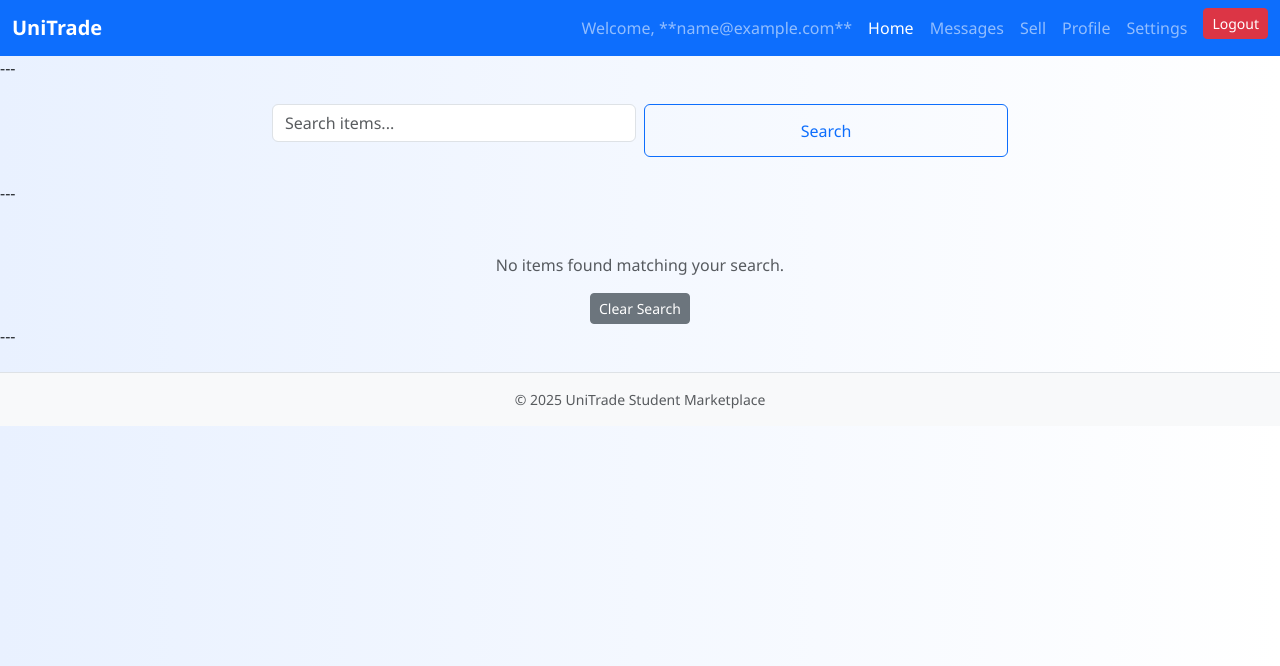
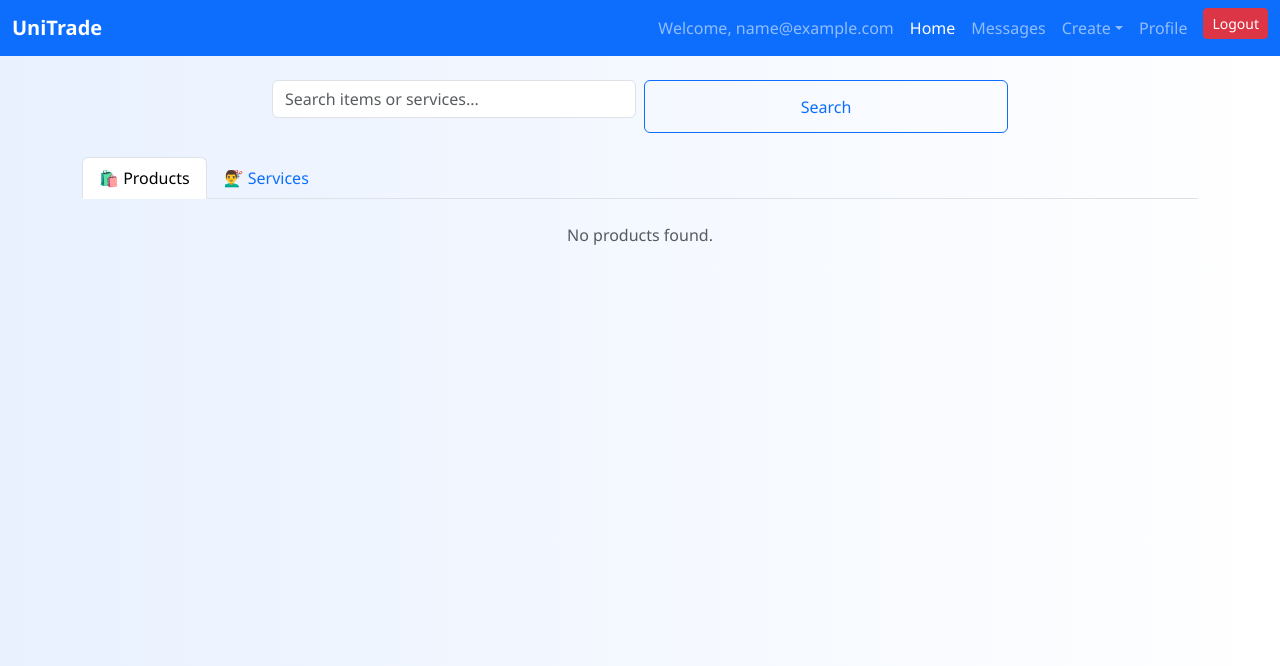
Before and after one commit to toqiffoo/unitrade, a Flask app: page /dashboard in a window 1280 px wide. Shown: the top 666 px of the page. Run offline with Flask 3, Linux system fonts and the light colour scheme; the visitor is signed in with stand-in values (Sample User, id 1).

Commit message:
Added Services feature

```diff
--- a/app.py
+++ b/app.py
@@ -23,13 +23,11 @@
 
 # 2. Check for Environment Variable (Render Cloud)
 elif os.environ.get('FIREBASE_CREDENTIALS'):
-    # Convert the hidden cloud string back into JSON
     creds_json = json.loads(os.environ.get('FIREBASE_CREDENTIALS'))
     cred = credentials.Certificate(creds_json)
 
 # 3. Connect to Firebase
 if cred:
-    # Check if app is already initialized to prevent errors
     if not firebase_admin._apps:
         firebase_admin.initialize_app(cred, {'storageBucket': STORAGE_BUCKET})
 
@@ -37,8 +35,6 @@
     bucket = storage.bucket()
 else:
     print("WARNING: No credentials found. Database will not work.")
-
-# --- HELPER FUNCTIONS ---
 
 # --- HELPER FUNCTIONS ---
 def login_required(f):
@@ -73,30 +69,40 @@
 def dashboard():
     global db
     user_email = session.get('user_email', 'User')
-    search_query = request.args.get('q', '').lower() # Get search text
+    search_query = request.args.get('q', '').lower()
 
     products = []
+    services = [] # New list for services
+
     try:
-        # Fetch all products
+        # 1. Fetch Products
         products_ref = db.collection('products').order_by('created_at', direction=firestore.Query.DESCENDING).stream()
-
         for doc in products_ref:
             p = doc.to_dict()
             p['id'] = doc.id
-
-            # --- SEARCH LOGIC (Python Filter) ---
-            # If there is a search query, filter by name or description
             if search_query:
                 if search_query in p.get('name', '').lower() or search_query in p.get('description', '').lower():
                     products.append(p)
             else:
-                # No search? Show everything
                 products.append(p)
 
+        # 2. Fetch Services (Only fetch if "available" is True OR if we want to show all)
+        # For now, let's fetch all and filter in Python or Jinja
+        services_ref = db.collection('services').order_by('created_at', direction=firestore.Query.DESCENDING).stream()
+        for doc in services_ref:
+            s = doc.to_dict()
+            s['id'] = doc.id
+            # Search Logic for Services
+            if search_query:
+                if search_query in s.get('service_type', '').lower() or search_query in s.get('description', '').lower():
+                    services.append(s)
+            else:
+                services.append(s)
+
     except Exception as e:
-        print(f"Error fetching products: {e}")
+        print(f"Error fetching data: {e}")
 
-    return render_template('dashboard.html', user_email=user_email, products=products)
+    return render_template('dashboard.html', user_email=user_email, products=products, services=services)
 
 @app.route('/inbox')
 @login_required
@@ -104,19 +110,13 @@
     global db
     current_uid = session.get('uid')
     chat_list = []
-
     try:
         chats_ref = db.collection('chats').where('participants', 'array_contains', current_uid).stream()
         for doc in chats_ref:
             data = doc.to_dict()
             participants = data.get('participants', [])
             emails = data.get('emails', {})
-
-            other_uid = None
-            for uid in participants:
-                if uid != current_uid:
-                    other_uid = uid
-                    break
+            other_uid = next((uid for uid in participants if uid != current_uid), None)
 
             if other_uid:
                 chat_list.append({
@@ -124,10 +124,8 @@
                     'other_email': emails.get(other_uid, 'Unknown User'),
                     'last_message': data.get('last_message', 'No messages yet')
                 })
-
     except Exception as e:
         print(f"Error loading inbox: {e}")
-
     return render_template('inbox.html', chats=chat_list)
 
 @app.route('/sell', methods=['GET'])
@@ -135,12 +133,19 @@
 def sell():
     return render_template('sell.html')
 
+# NEW: Route for the Service Listing Page
+@app.route('/offer_service', methods=['GET'])
+@login_required
+def offer_service():
+    return render_template('services.html')
+
 @app.route('/profile')
 @login_required
 def profile():
     global db
     current_uid = session.get('uid')
     user_products = []
+    user_services = []
     user_info = {}
 
     try:
@@ -148,16 +153,24 @@
         if user_doc.exists:
             user_info = user_doc.to_dict()
 
+        # Get User's Products
         products_ref = db.collection('products').where('seller_uid', '==', current_uid).stream()
         for doc in products_ref:
             p = doc.to_dict()
             p['id'] = doc.id
             user_products.append(p)
 
+        # Get User's Services
+        services_ref = db.collection('services').where('provider_uid', '==', current_uid).stream()
+        for doc in services_ref:
+            s = doc.to_dict()
+            s['id'] = doc.id
+            user_services.append(s)
+
     except Exception as e:
         print(f"Error loading profile: {e}")
 
-    return render_template('profile.html', products=user_products, user=user_info)
+    return render_template('profile.html', products=user_products, services=user_services, user=user_info)
 
 @app.route('/settings')
 @login_required
@@ -178,19 +191,12 @@
     current_uid = session.get('uid')
     current_email = session.get('user_email')
     room_id = get_chat_room_id(current_uid, seller_uid)
-
     try:
         opponent_doc = db.collection('users').document(seller_uid).get()
         opponent_email = opponent_doc.to_dict().get('email', 'Seller')
     except Exception:
         opponent_email = 'Unknown Seller'
-
-    return render_template('chat.html',
-                           room_id=room_id,
-                           opponent_email=opponent_email,
-                           seller_uid=seller_uid,
-                           current_uid=current_uid,
-                           current_email=current_email)
+    return render_template('chat.html', room_id=room_id, opponent_email=opponent_email, seller_uid=seller_uid, current_uid=current_uid, current_email=current_email)
 
 @app.route('/logout')
 def logout():
@@ -206,7 +212,6 @@
     phone_number = data.get('phoneNumber')
     full_name = data.get('fullName', 'Student')
     password = data.get('password')
-
     try:
         try:
             user = auth.create_user(email=email, password=password)
@@ -214,7 +219,6 @@
         except firebase_admin.exceptions.FirebaseError:
             user = auth.get_user_by_email(email)
             uid = user.uid
-
         db.collection('users').document(uid).set({
             'email': email,
             'full_name': full_name,
@@ -230,39 +234,36 @@
     data = request.get_json()
     id_token = data.get('idToken')
     email = data.get('email')
-
     try:
+        # Verify the token
         decoded_token = auth.verify_id_token(id_token)
         uid = decoded_token['uid']
 
         session['logged_in'] = True
         session['uid'] = uid
         session['user_email'] = email
-
         return jsonify({'success': True, 'redirect_url': url_for('dashboard')})
-    except Exception:
+    except Exception as e:
+        # PRINT THE ERROR SO WE CAN SEE IT
+        print(f"Login Error: {e}")
         return jsonify({'success': False, 'message': 'Login failed.'}), 401
 
 @app.route('/api/sell', methods=['POST'])
 def api_sell():
     data = request.get_json()
     id_token = data.get('idToken')
-
     try:
         decoded_token = auth.verify_id_token(id_token)
         user_uid = decoded_token['uid']
-
-        # 1. Fetch User's Real Name to save with the product
         user_name = "Student Seller"
         user_doc = db.collection('users').document(user_uid).get()
         if user_doc.exists:
             user_name = user_doc.to_dict().get('full_name', 'Student Seller')
 
-        # 2. Save Product
         db.collection('products').add({
             'seller_uid': user_uid,
             'seller_email': decoded_token.get('email'),
-            'seller_name': user_name, # SAVING NAME HERE
+            'seller_name': user_name,
             'name': data.get('name'),
             'description': data.get('description'),
             'price': float(data.get('price')),
@@ -273,44 +274,77 @@
     except Exception as e:
         return jsonify({'success': False, 'message': str(e)}), 500
 
+# NEW: API to List a Service
+@app.route('/api/offer_service', methods=['POST'])
+def api_offer_service():
+    data = request.get_json()
+    id_token = data.get('idToken')
+    try:
+        decoded_token = auth.verify_id_token(id_token)
+        user_uid = decoded_token['uid']
+        user_name = "Student Provider"
+        user_doc = db.collection('users').document(user_uid).get()
+        if user_doc.exists:
+            user_name = user_doc.to_dict().get('full_name', 'Student Provider')
+
+        db.collection('services').add({
+            'provider_uid': user_uid,
+            'provider_email': decoded_token.get('email'),
+            'provider_name': user_name,
+            'service_type': data.get('service_type'), # e.g., Barber, Runner
+            'description': data.get('description'),
+            'price': float(data.get('price')),
+            'image_url': data.get('image_url'),
+            'is_available': True, # Default to available
+            'created_at': firestore.SERVER_TIMESTAMP
+        })
+        return jsonify({'success': True, 'redirect_url': url_for('dashboard')})
+    except Exception as e:
+        return jsonify({'success': False, 'message': str(e)}), 500
+
+# NEW: API to Toggle Service Availability
+@app.route('/api/toggle_service', methods=['POST'])
+def api_toggle_service():
+    data = request.get_json()
+    service_id = data.get('service_id')
+    new_status = data.get('status') # True or False
+
+    try:
+        service_ref = db.collection('services').document(service_id)
+        service = service_ref.get()
+        if service.exists and service.to_dict().get('provider_uid') == session['uid']:
+            service_ref.update({'is_available': new_status})
+            return jsonify({'success': True, 'message': 'Status updated.'})
+        return jsonify({'success': False, 'message': 'Unauthorized.'}), 403
+    except Exception as e:
+        return jsonify({'success': False, 'message': str(e)}), 500
+
 @app.route('/api/delete_product', methods=['POST'])
 def api_delete_product():
     data = request.get_json()
     product_id = data.get('product_id')
-
     try:
         prod_ref = db.collection('products').document(product_id)
         prod = prod_ref.get()
-
         if prod.exists:
             prod_data = prod.to_dict()
             if prod_data.get('seller_uid') == session['uid']:
-
-                # --- IDEA 2: CLEAN UP IMAGE FROM STORAGE ---
                 image_url = prod_data.get('image_url', '')
                 if image_url:
                     try:
-                        # Extract the path from the URL
-                        # URL format: .../o/products%2FUID%2Ffilename.jpg?alt=...
-                        # We need to decode "products%2FUID%2Ffilename.jpg"
                         from urllib.parse import unquote
                         path_start = image_url.find('/o/') + 3
                         path_end = image_url.find('?')
                         file_path = unquote(image_url[path_start:path_end])
-
                         blob = bucket.blob(file_path)
                         blob.delete()
-                        print(f"Deleted image: {file_path}")
                     except Exception as img_err:
                         print(f"Image delete warning: {img_err}")
-
-                # Delete Firestore Document
                 prod_ref.delete()
                 return jsonify({'success': True, 'message': 'Item deleted.'})
             else:
                 return jsonify({'success': False, 'message': 'Unauthorized.'}), 403
         return jsonify({'success': False, 'message': 'Product not found.'}), 404
-
     except Exception as e:
         return jsonify({'success': False, 'message': str(e)}), 500
 
--- a/templates/dashboard.html
+++ b/templates/dashboard.html
@@ -3,11 +3,15 @@
 <head>
   <meta charset="UTF-8">
   <meta name="viewport" content="width=device-width, initial-scale=1.0">
-  <title>UniTrade | Marketplace</title>
+  <title>UniTrade | Dashboard</title>
   <link href="https://cdn.jsdelivr.net/npm/bootstrap@5.3.3/dist/css/bootstrap.min.css" rel="stylesheet">
   <link rel="stylesheet" href="{{ url_for('static', filename='css/style.css') }}">
+  <style>
+      /* Status Badge for Services */
+      .badge-avail { background-color: #28a745; color: white; padding: 5px 10px; border-radius: 12px; font-size: 0.8rem; }
+      .badge-unavail { background-color: #dc3545; color: white; padding: 5px 10px; border-radius: 12px; font-size: 0.8rem; }
+  </style>
 </head>
-
 <body>
 
 <nav class="navbar navbar-expand-lg navbar-dark bg-primary">
@@ -16,84 +20,117 @@
         <button class="navbar-toggler" type="button" data-bs-toggle="collapse" data-bs-target="#navbarNav">
             <span class="navbar-toggler-icon"></span>
         </button>
-
         <div class="collapse navbar-collapse" id="navbarNav">
             <ul class="navbar-nav ms-auto">
-                <li class="nav-item">
-                    <span class="nav-link">Welcome, **{{ user_email|default('User') }}**</span>
+                <li class="nav-item"><span class="nav-link">Welcome, {{ user_email|default('User') }}</span></li>
+                <li class="nav-item"><a class="nav-link active" href="{{ url_for('dashboard') }}">Home</a></li>
+                <li class="nav-item"><a class="nav-link" href="{{ url_for('inbox') }}">Messages</a></li>
+                <li class="nav-item dropdown">
+                    <a class="nav-link dropdown-toggle" href="#" role="button" data-bs-toggle="dropdown">Create</a>
+                    <ul class="dropdown-menu">
+                        <li><a class="dropdown-item" href="{{ url_for('sell') }}">Sell Item</a></li>
+                        <li><a class="dropdown-item" href="{{ url_for('offer_service') }}">Offer Service</a></li>
+                    </ul>
                 </li>
-
-                <li class="nav-item"><a class="nav-link active" href="{{ url_for('dashboard') }}">Home</a></li>
-
-                <li class="nav-item"><a class="nav-link" href="{{ url_for('inbox') }}">Messages</a></li>
-
-                <li class="nav-item"><a class="nav-link" href="{{ url_for('sell') }}">Sell</a></li>
                 <li class="nav-item"><a class="nav-link" href="{{ url_for('profile') }}">Profile</a></li>
-                <li class="nav-item"><a class="nav-link" href="{{ url_for('settings') }}">Settings</a></li>
-
-                <li class="nav-item">
-                    <a class="btn btn-danger btn-sm ms-2" href="{{ url_for('logout') }}">Logout</a>
-                </li>
+                <li class="nav-item"><a class="btn btn-danger btn-sm ms-2" href="{{ url_for('logout') }}">Logout</a></li>
             </ul>
         </div>
     </div>
 </nav>
 
----
-
 <div class="container my-4">
-    <div class="row">
+    <div class="row mb-4">
         <div class="col-md-8 mx-auto">
             <form class="d-flex" role="search" method="GET" action="{{ url_for('dashboard') }}">
-                <input class="form-control me-2" type="search" name="q" placeholder="Search items..." aria-label="Search" value="{{ request.args.get('q', '') }}">
+                <input class="form-control me-2" type="search" name="q" placeholder="Search items or services..." value="{{ request.args.get('q', '') }}">
                 <button class="btn btn-outline-primary" type="submit">Search</button>
             </form>
         </div>
     </div>
-</div>
 
----
+    <ul class="nav nav-tabs mb-4" id="myTab" role="tablist">
+        <li class="nav-item" role="presentation">
+            <button class="nav-link active" id="products-tab" data-bs-toggle="tab" data-bs-target="#products-pane" type="button">🛍️ Products</button>
+        </li>
+        <li class="nav-item" role="presentation">
+            <button class="nav-link" id="services-tab" data-bs-toggle="tab" data-bs-target="#services-pane" type="button">💇‍♂️ Services</button>
+        </li>
+    </ul>
 
-<div class="container">
-    <div class="row" id="product-list">
+    <div class="tab-content" id="myTabContent">
 
+        <div class="tab-pane fade show active" id="products-pane">
+            <div class="row">
                 {% if products %}
                     {% for product in products %}
                     <div class="col-md-4 mb-4">
                         <div class="card shadow-sm h-100">
-                    <img src="{{ product.image_url }}" class="card-img-top" alt="{{ product.name }}" style="height: 200px; object-fit: cover;">
+                            <img src="{{ product.image_url }}" class="card-img-top" style="height: 200px; object-fit: cover;">
                             <div class="card-body d-flex flex-column">
+                                <div class="d-flex justify-content-between align-items-start">
                                     <h5 class="card-title">{{ product.name }}</h5>
-
-                        <p class="text-muted small mb-2">
-                            Seller: <strong>{{ product.seller_name | default(product.seller_email) }}</strong>
-                        </p>
-
+                                    <div class="dropdown">
+                                        <button class="btn btn-link text-muted p-0" data-bs-toggle="dropdown">⋮</button>
+                                        <ul class="dropdown-menu dropdown-menu-end">
+                                            <li><a class="dropdown-item text-danger" href="#">🚩 Report Listing</a></li>
+                                        </ul>
+                                    </div>
+                                </div>
+                                <p class="text-muted small mb-2">Seller: {{ product.seller_name }}</p>
                                 <p class="card-text">{{ product.description | truncate(60) }}</p>
                                 <p class="card-text fw-bold text-success mt-auto">RM {{ "%.2f"|format(product.price) }}</p>
-
-                        <a href="{{ url_for('chat', seller_uid=product.seller_uid) }}" class="btn btn-primary w-100 mt-2">
-                            Chat Seller
-                        </a>
+                                <a href="{{ url_for('chat', seller_uid=product.seller_uid) }}" class="btn btn-primary w-100 mt-2">Chat Seller</a>
                             </div>
                         </div>
                     </div>
                     {% endfor %}
                 {% else %}
-            <div class="col-12 text-center mt-5">
-                <p class="text-muted">No items found matching your search.</p>
-                <a href="{{ url_for('dashboard') }}" class="btn btn-secondary btn-sm">Clear Search</a>
-            </div>
+                    <div class="col-12 text-center text-muted">No products found.</div>
                 {% endif %}
-
             </div>
         </div>
 
----
+        <div class="tab-pane fade" id="services-pane">
+            <div class="row">
+                {% if services %}
+                    {% for service in services %}
+                    <div class="col-md-4 mb-4">
+                        <div class="card shadow-sm h-100 border-0 bg-light">
+                            <img src="{{ service.image_url }}" class="card-img-top rounded-top" style="height: 180px; object-fit: cover;">
+                            <div class="card-body d-flex flex-column">
+                                <div class="d-flex justify-content-between">
+                                    <span class="badge bg-info text-dark">{{ service.service_type }}</span>
+                                    {% if service.is_available %}
+                                        <span class="badge-avail">Available</span>
+                                    {% else %}
+                                        <span class="badge-unavail">Busy</span>
+                                    {% endif %}
+                                </div>
+                                <h5 class="card-title mt-2">{{ service.provider_name }}</h5>
+                                <p class="card-text small text-muted">{{ service.description }}</p>
+                                <p class="fw-bold mt-auto">Starts at RM {{ "%.2f"|format(service.price) }}</p>
 
-<footer class="text-center py-3 mt-4 bg-light border-top">
-    <p class="mb-0 text-muted">© 2025 UniTrade Student Marketplace</p>
-</footer>
+                                <div class="d-flex gap-2">
+                                    <a href="{{ url_for('chat', seller_uid=service.provider_uid) }}" class="btn btn-primary flex-grow-1">Book Now</a>
+                                    <div class="dropdown">
+                                        <button class="btn btn-outline-secondary" data-bs-toggle="dropdown">⋮</button>
+                                        <ul class="dropdown-menu dropdown-menu-end">
+                                            <li><a class="dropdown-item text-danger" href="#">🚩 Report Service</a></li>
+                                        </ul>
+                                    </div>
+                                </div>
+                            </div>
+                        </div>
+                    </div>
+                    {% endfor %}
+                {% else %}
+                    <div class="col-12 text-center text-muted">No services found.</div>
+                {% endif %}
+            </div>
+        </div>
+    </div>
+</div>
 
 <script src="https://cdn.jsdelivr.net/npm/bootstrap@5.3.3/dist/js/bootstrap.bundle.min.js"></script>
 </body>
```
Also changed, not shown: templates/services.html (added, +139 -0 lines). Lines whose indentation alone changed are shown as unchanged.
